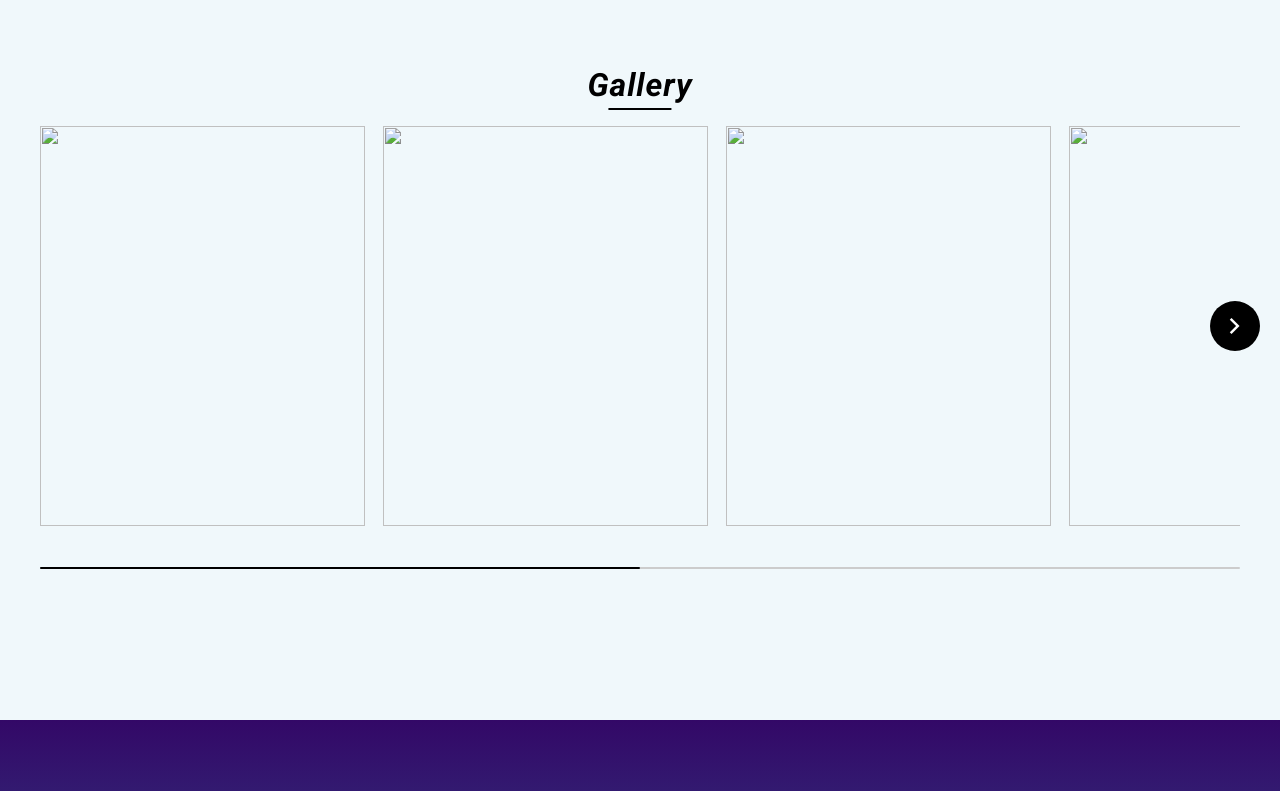
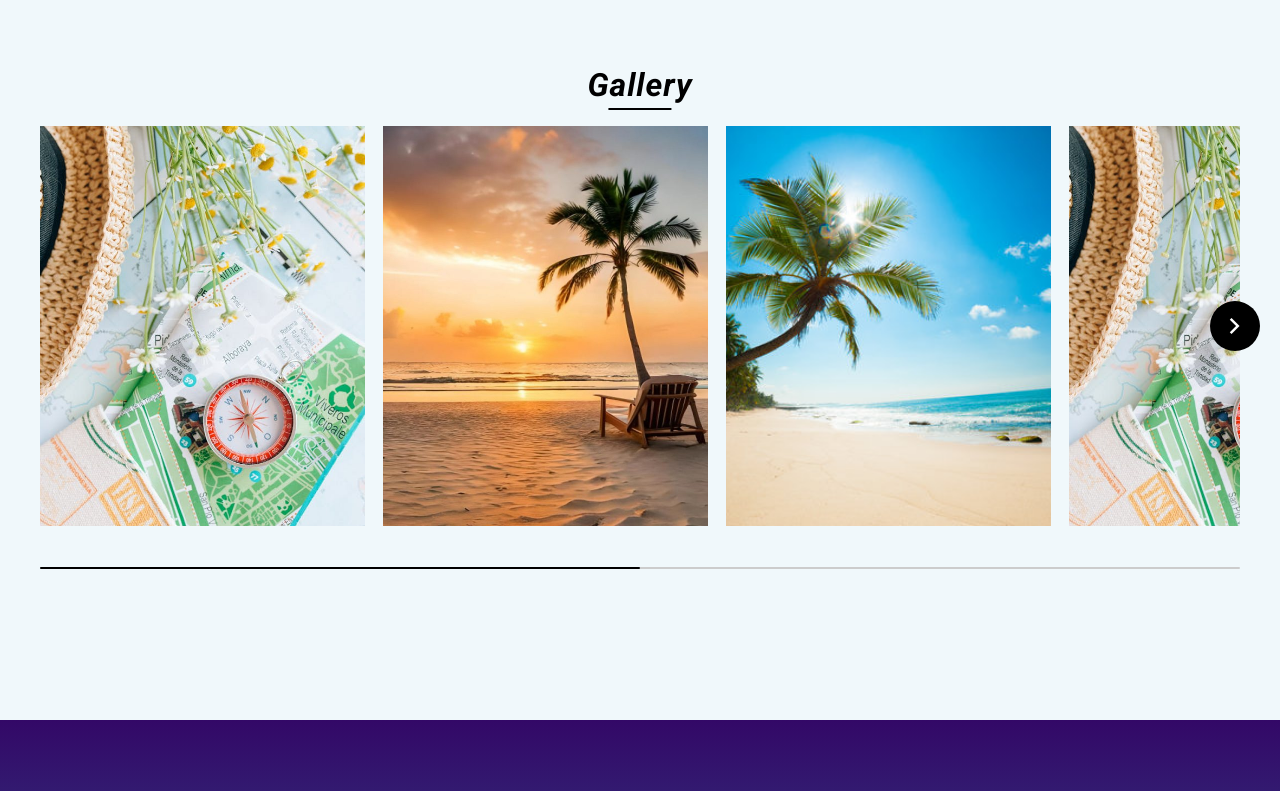
Before and after one commit to AsifAleem-del/travel, a plain HTML site: page index.html in a window 1280 px wide. Shown: the part 880-1671 px from the top of the page. Drawn offline with nearby package versions, Linux system fonts and the light colour scheme.

Commit message:
Fix image path Ui issue

```diff
--- a/index.html
+++ b/index.html
@@ -12,7 +12,7 @@
   <button onclick="topFunction()" id="myBtn" title="Go to top">Top</button>
   <nav>
     <span class="logo">
-      <img src="../animationOnScroll/img/Asif-logo.png" width="50">
+      <img src="img/Asif-logo.png" width="50">
     </span>
     <span class="iconToggle" onclick="toggleNav(this)">
       <span class="material-symbols-outlined menuIcon">menu</span>
@@ -55,16 +55,16 @@
               <span class="material-symbols-outlined" style="position: absolute; top: 49%; left: 50%; font-size: 32px; transform: translate(-50%, -50%);">chevron_left</span>
             </div>
             <div class="image-list">
-              <img src="../animationOnScroll/img/1.jpeg" class="image-item">
-              <img src="../animationOnScroll/img/2.jpg" class="image-item">
-              <img src="../animationOnScroll/img/3.jpg" class="image-item">
-              <img src="../animationOnScroll/img/1.jpeg" class="image-item">
-              <img src="../animationOnScroll/img/2.jpg" class="image-item">
-              <img src="../animationOnScroll/img/3.jpg" class="image-item">
-              <img src="../animationOnScroll/img/1.jpeg" class="image-item">
-              <img src="../animationOnScroll/img/2.jpg" class="image-item">
-              <img src="../animationOnScroll/img/3.jpg" class="image-item">
-              <img src="../animationOnScroll/img/1.jpeg" class="image-item">
+              <img src="img/1.jpeg" class="image-item">
+              <img src="img/2.jpg" class="image-item">
+              <img src="img/3.jpg" class="image-item">
+              <img src="img/1.jpeg" class="image-item">
+              <img src="img/2.jpg" class="image-item">
+              <img src="img/3.jpg" class="image-item">
+              <img src="img/1.jpeg" class="image-item">
+              <img src="img/2.jpg" class="image-item">
+              <img src="img/3.jpg" class="image-item">
+              <img src="img/1.jpeg" class="image-item">
             </div>
             <div id="next-slide" class="slide-button material-symbols-rounded">
               <span class="material-symbols-outlined" style="position: absolute; top: 49%; left: 50%; font-size: 32px; transform: translate(-50%, -50%);">chevron_right</span>
```
